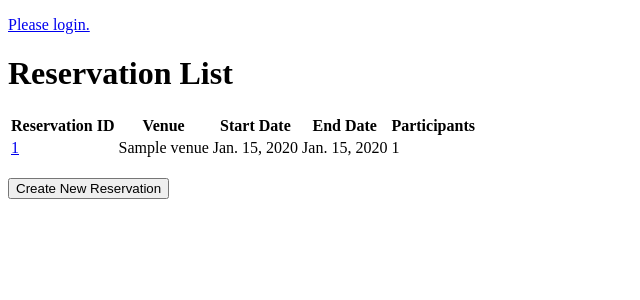
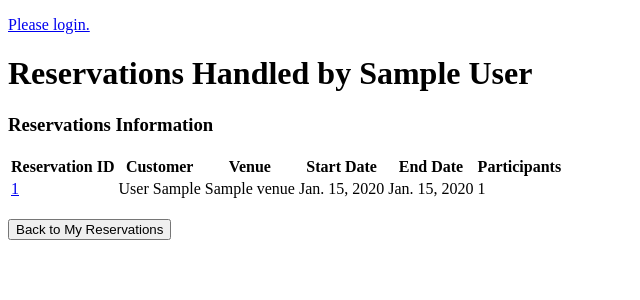
Before and after one commit to NxKuma/StatesSpaces_6QL, a Django app: page /reservation/agent/1/reservations/ in a window 1280 px wide. Shown: the part 34-334 px from the top of the page, without its empty margins (0-640 px from the left). Run offline with Django 4.2, Linux system fonts and the light colour scheme; tables that the repository leaves empty hold one stand-in row (values such as "Sample post").

Commit message:
Modified Templates

```diff
--- /dev/null
+++ b/stateSpaces/templates/reservations/agent_reservations.html
@@ -0,0 +1,42 @@
+{% extends 'base.html' %}
+
+{% block title %} Agent Reservations {% endblock %}
+
+{% block page_heading %}Reservations Handled by {{ agent.agent_first_name }} {{ agent.agent_last_name }}{% endblock %}
+
+{% block content %}
+<div class="agent-reservations-list">
+    {% if reservations %}
+    <h3>Reservations Information</h3>
+    <table>
+        <thead>
+            <tr>
+                <th>Reservation ID</th>
+                <th>Customer</th>
+                <th>Venue</th>
+                <th>Start Date</th>
+                <th>End Date</th>
+                <th>Participants</th>
+            </tr>
+        </thead>
+        <tbody>
+            {% for reservation in reservations %}
+            <tr>
+                <td><a href="{% url 'reservation:detail' pk=reservation.reservation_id %}">{{ reservation.reservation_id }}</a></td>
+                <td>{{ reservation.customer }}</td>
+                <td>{{ reservation.venue }}</td>
+                <td>{{ reservation.date_start }}</td>
+                <td>{{ reservation.date_end }}</td>
+                <td>{{ reservation.number_of_participants }}</td>
+            </tr>
+            {% endfor %}
+        </tbody>
+    </table>
+    {% else %}
+    <p>This agent has no reservations.</p>
+    {% endif %}
+</div>
+<br>
+<a href="{% url 'reservation:list' %}" class="btn btn-primary"><button>Back to My Reservations</button></a>
+
+{% endblock %}
--- a/stateSpaces/templates/reservations/reservation_list.html
+++ b/stateSpaces/templates/reservations/reservation_list.html
@@ -14,6 +14,7 @@
                 <th>Start Date</th>
                 <th>End Date</th>
                 <th>Participants</th>
+                <th>Assigned Agent</th>
             </tr>
         </thead>
         <tbody>
@@ -27,6 +28,11 @@
                 <td>{{ reservation.date_start }}</td>
                 <td>{{ reservation.date_end }}</td>
                 <td>{{ reservation.number_of_participants }}</td>
+                <td>
+                    <a href="{% url 'reservation:agent_reservations' pk=reservation.agent.agent_id %}">
+                        {{ reservation.agent.agent_first_name }} {{ reservation.agent.agent_last_name }}
+                    </a>
+                </td>
             </tr>
             {% empty %}
             <tr>
```
